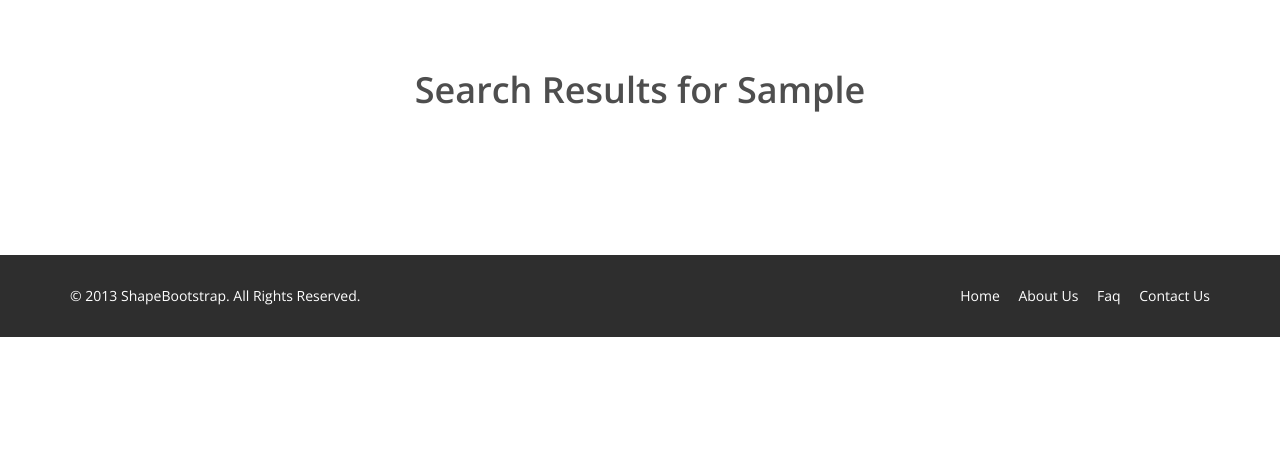
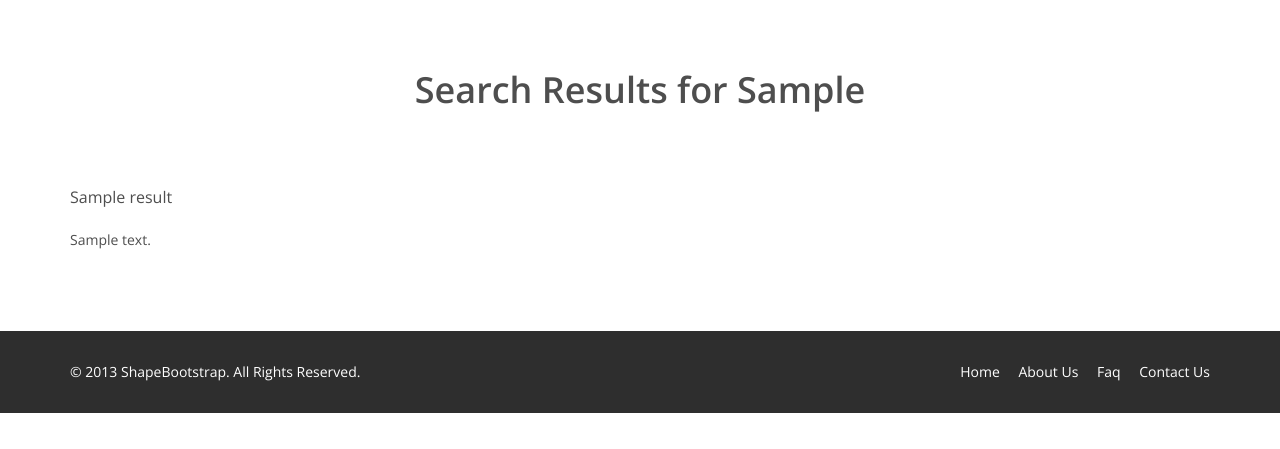
Before and after one commit to amponce/elsa, a Flask app: template templates/search.html in a window 1280 px wide. Shown: the part 138-587 px from the top of the page. Run offline with Flask 2, Linux system fonts and the light colour scheme; the template is opened without the code that fills it: most values are stand-ins (such as "Sample title", 1, 10 or a date in 2020); parts of the project's set-up code (start-up, migrations or seed data) failed here and were passed over.

Commit message:
Adding search results display.

```diff
--- a/templates/search.html
+++ b/templates/search.html
@@ -8,6 +8,13 @@
                 <h2>Search Results for {{ job_q }}</h2>
             </div>
 
+            {% for result in results %}
+                <p class="lead">{{ result['title'] }}</p>
+                <p>{{ result['description'] }}</p>
+            {% else %}
+                <p class="lead">No results found...</p>
+            {% endfor %}
+
         </div><!--/.container-->
     </section><!--/#contact-page-->
 
```
